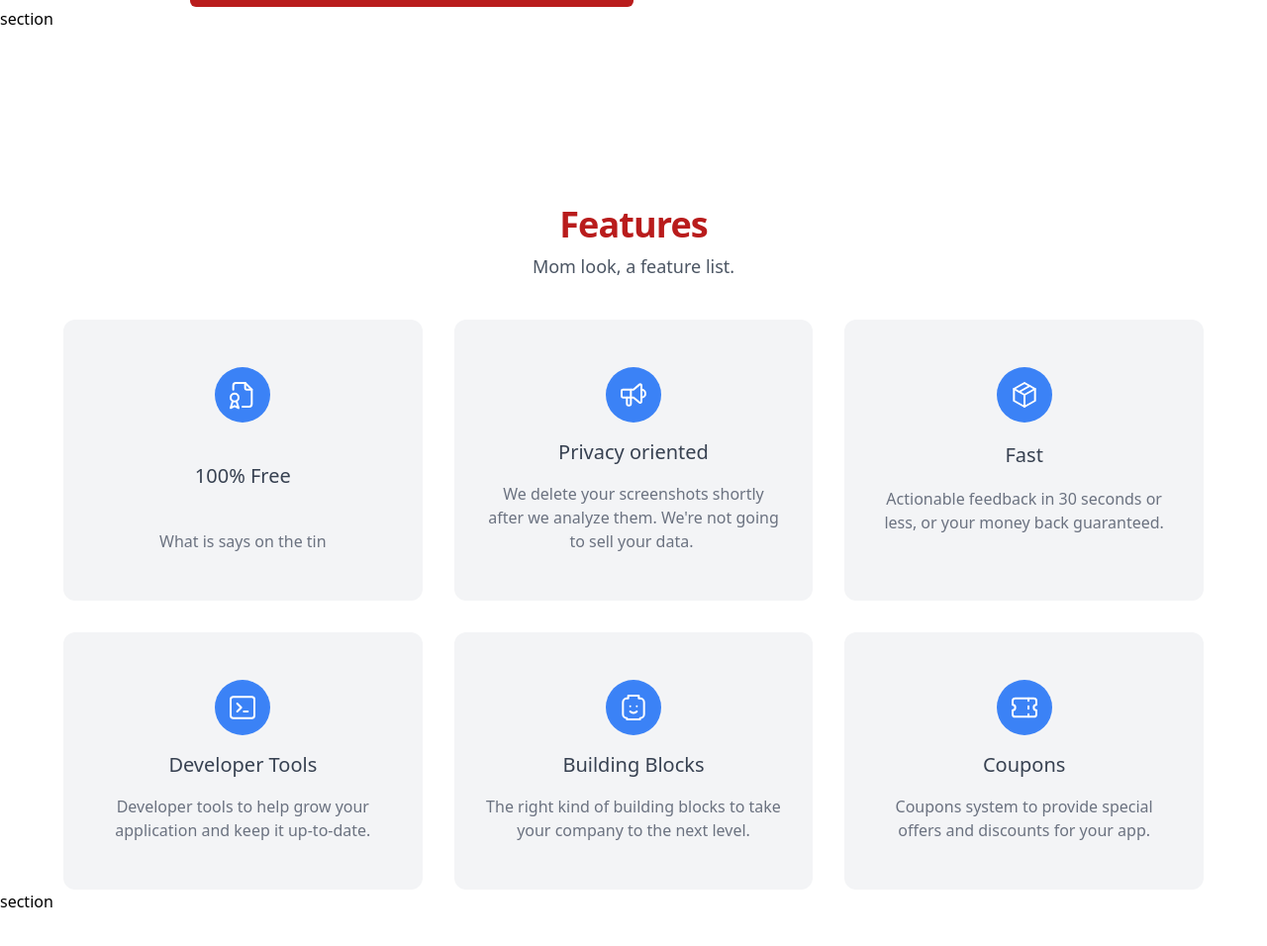
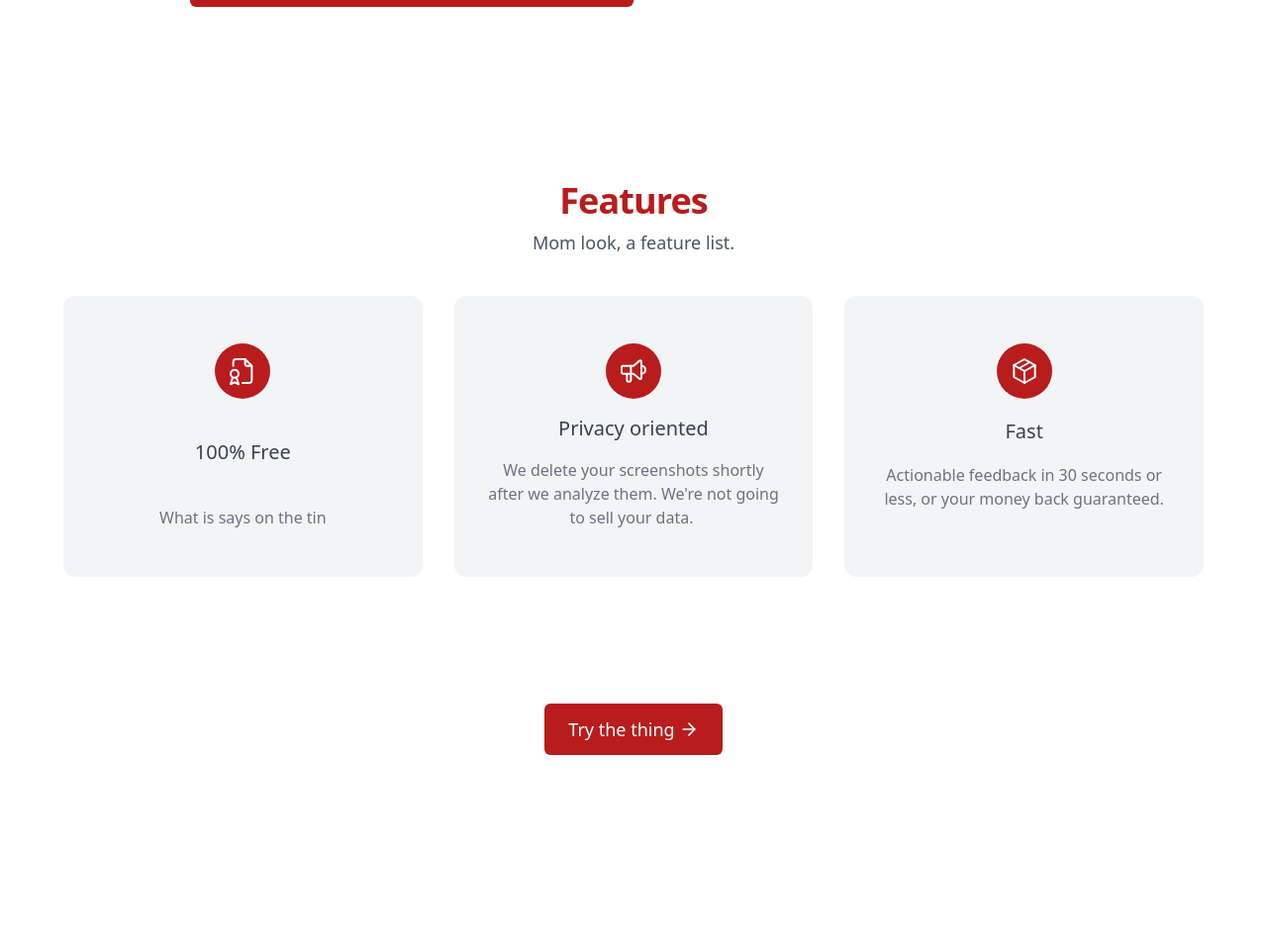
Before and after one commit to dmirakyan/coach_lp, a plain HTML site: page index.html in a window 1280 px wide. Shown: the part 754-1710 px from the top of the page at 99% size. After the commit the page ends 1597 px from the top, so only its background shows below. Drawn offline with nearby package versions, Linux system fonts and the light colour scheme.

Commit message:
lots of cool changes

```diff
--- a/index.html
+++ b/index.html
@@ -13,11 +13,11 @@
     <section class="px-2 pt-32 bg-white md:px-0">
     <div class="container items-center max-w-6xl px-5 mx-auto space-y-6 text-center">
         <h1 class="text-4xl font-extrabold tracking-tight text-left text-gray-900 sm:text-5xl md:text-6xl md:text-center">
-            <span class="block mt-1 lg:inline lg:mt-0 text-red-700" data-primary="purple-500">Tired of getting ghosted?</span>
+            <span class="block mt-1 lg:inline lg:mt-0 text-red-700 hover:text-red-500" >Tired of getting ghosted?</span>
         </h1>
         <p class="w-full mx-auto text-base text-left text-gray-500 md:max-w-md sm:text-lg lg:text-2xl md:max-w-3xl md:text-center"><span style="font-size: 16px; text-align: start;" class="">Our AI analyzes your conversations and gives personalized pointers for how to improve. We'll even write responses for you.</span></p>
         <div class="relative flex flex-col justify-center md:flex-row md:space-x-4">
-            <a href="#_" class="flex items-center w-full px-6 py-3 mb-3 text-lg text-white rounded-md md:mb-0 hover:bg-purple-700 md:w-auto bg-red-700" data-primary="purple-500" data-rounded="rounded-md">
+            <a href="#_" class="flex items-center w-full px-6 py-3 mb-3 text-lg text-white rounded-md md:mb-0 md:w-auto bg-red-700 hover:bg-red-900" data-primary="purple-500" data-rounded="rounded-md">
                 Try It Out
                 <svg xmlns="http://www.w3.org/2000/svg" class="w-5 h-5 ml-1" viewBox="0 0 24 24" fill="none" stroke="currentColor" stroke-width="2" stroke-linecap="round" stroke-linejoin="round">
                     <line x1="5" y1="12" x2="19" y2="12"></line>
@@ -26,14 +26,15 @@
             </a>
         </div>
     </div>
-</section><section class="w-full bg-white pt-7 pb-7 md:pt-20 md:pb-24 tails-relative">
+</section>
+<section class="w-full bg-white pt-7 pb-7 md:pt-20 md:pb-24 tails-relative">
 
     <div class="box-border flex flex-col items-center content-center px-8 mx-auto mt-2 leading-6 text-black border-0 border-gray-300 border-solid md:mt-20 xl:mt-0 md:flex-row max-w-7xl lg:px-16">
 
         <!-- Content -->
         <div class="box-border w-full text-black border-solid md:w-1/2 md:pl-6 xl:pl-32">
             <h2 class="m-0 text-xl font-semibold leading-tight border-0 border-gray-300 lg:text-3xl md:text-2xl">
-                Automated Tasks
+                How it works
             </h2>
             <p class="pt-4 pb-8 m-0 leading-7 text-gray-700 border-0 border-gray-300 sm:pr-10 lg:text-lg">
                 Save time and money with our revolutionary services. We are the leaders in the industry.
@@ -43,7 +44,7 @@
                     <span class="inline-flex items-center justify-center w-6 h-6 mr-2 text-white rounded-full bg-red-700" data-primary="yellow-400"><span class="text-sm font-bold">✓</span></span> Automated task management workflow
                 </li>
                 <li class="box-border relative py-1 pl-0 text-left text-gray-500 border-solid">
-                    <span class="inline-flex items-center justify-center w-6 h-6 mr-2 text-white bg-yellow-300 rounded-full bg-red-700" data-primary="yellow-400"><span class="text-sm font-bold">✓</span></span> Detailed analytics for your data
+                    <span class="inline-flex items-center justify-center w-6 h-6 mr-2 text-white rounded-full bg-red-700"><span class="text-sm font-bold">✓</span></span> Detailed analytics for your data
                 </li>
                 <li class="box-border relative py-1 pl-0 text-left text-gray-500 border-solid">
                     <span class="inline-flex items-center justify-center w-6 h-6 mr-2 text-white rounded-full bg-red-700" data-primary="yellow-400"><span class="text-sm font-bold">✓</span></span> Some awesome integrations
@@ -60,18 +61,18 @@
         <!-- End  Content -->
 
         <!-- Image -->
-        <div class="box-border relative w-full max-w-md px-4 mt-10 mb-4 text-center bg-no-repeat bg-contain border-solid md:mt-0 md:max-w-none lg:mb-0 md:w-1/2">
-            <img src="https://cdn.devdojo.com/images/december2020/settings.png" class="pl-4 sm:pr-10 xl:pl-10 lg:pr-32">
+        <div class="relative w-full max-w-md px-4 mt-10 mb-4 text-center bg-no-repeat md:mt-0 md:max-w-none lg:mb-0 md:w-1/2 ">
+            <img src="./grid_0.png" class="overflow-hidden mx-auto rounded-lg pl-4 sm:pr-10 xl:pl-10 lg:pr-32 overflow-hidden rounded-xl">
         </div>
     </div>
-<div class="tails-hover-element">section</div></section><section class="py-20 bg-white">
+<div class="tails-hover-element"></div></section><section class="py-20 bg-white">
     <div class="container max-w-6xl mx-auto">
         <h2 class="text-4xl font-bold tracking-tight text-center text-red-700">Features</h2>
         <p class="mt-2 text-lg text-center text-gray-600">Mom look, a feature list.</p>
         <div class="grid grid-cols-4 gap-8 mt-10 sm:grid-cols-8 lg:grid-cols-12 sm:px-8 xl:px-0">
 
             <div class="relative flex flex-col items-center justify-between col-span-4 px-8 py-12 space-y-4 overflow-hidden bg-gray-100 sm:rounded-xl" data-rounded="rounded-xl" data-rounded-max="rounded-full">
-                <div class="p-3 text-white bg-blue-500 rounded-full" data-primary="blue-500" data-rounded="rounded-full">
+                <div class="p-3 text-white bg-red-700 rounded-full" data-rounded="rounded-full">
                     <svg xmlns="http://www.w3.org/2000/svg" class="w-8 h-8" viewBox="0 0 24 24" stroke-width="1.5" stroke="currentColor" fill="none" stroke-linecap="round" stroke-linejoin="round"><path stroke="none" d="M0 0h24v24H0z" fill="none"></path><path d="M14 3v4a1 1 0 0 0 1 1h4"></path><path d="M5 8v-3a2 2 0 0 1 2 -2h7l5 5v11a2 2 0 0 1 -2 2h-5"></path><circle cx="6" cy="14" r="3"></circle><path d="M4.5 17l-1.5 5l3 -1.5l3 1.5l-1.5 -5"></path></svg>
                 </div>
                 <h4 class="text-xl font-medium text-gray-700">100% Free</h4>
@@ -79,7 +80,7 @@
             </div>
 
             <div class="flex flex-col items-center justify-between col-span-4 px-8 py-12 space-y-4 bg-gray-100 sm:rounded-xl" data-rounded="rounded-xl" data-rounded-max="rounded-full">
-                <div class="p-3 text-white bg-blue-500 rounded-full" data-primary="blue-500" data-rounded="rounded-full">
+                <div class="p-3 text-white bg-red-700 rounded-full" data-primary="blue-500" data-rounded="rounded-full">
                     <svg xmlns="http://www.w3.org/2000/svg" class="w-8 h-8 " viewBox="0 0 24 24" stroke-width="1.5" stroke="currentColor" fill="none" stroke-linecap="round" stroke-linejoin="round"><path stroke="none" d="M0 0h24v24H0z" fill="none"></path><path d="M18 8a3 3 0 0 1 0 6"></path><path d="M10 8v11a1 1 0 0 1 -1 1h-1a1 1 0 0 1 -1 -1v-5"></path><path d="M12 8h0l4.524 -3.77a0.9 .9 0 0 1 1.476 .692v12.156a0.9 .9 0 0 1 -1.476 .692l-4.524 -3.77h-8a1 1 0 0 1 -1 -1v-4a1 1 0 0 1 1 -1h8"></path></svg>
                 </div>
                 <h4 class="text-xl font-medium text-gray-700">Privacy oriented</h4>
@@ -87,41 +88,29 @@
             </div>
 
             <div class="flex flex-col items-center justify-between col-span-4 px-8 py-12 space-y-4 bg-gray-100 sm:rounded-xl" data-rounded="rounded-xl" data-rounded-max="rounded-full">
-                <div class="p-3 text-white bg-blue-500 rounded-full" data-primary="blue-500" data-rounded="rounded-full">
+                <div class="p-3 text-white bg-red-700 rounded-full" data-primary="blue-500" data-rounded="rounded-full">
                     <svg xmlns="http://www.w3.org/2000/svg" class="w-8 h-8 " viewBox="0 0 24 24" stroke-width="1.5" stroke="currentColor" fill="none" stroke-linecap="round" stroke-linejoin="round"><path stroke="none" d="M0 0h24v24H0z" fill="none"></path><polyline points="12 3 20 7.5 20 16.5 12 21 4 16.5 4 7.5 12 3"></polyline><line x1="12" y1="12" x2="20" y2="7.5"></line><line x1="12" y1="12" x2="12" y2="21"></line><line x1="12" y1="12" x2="4" y2="7.5"></line><line x1="16" y1="5.25" x2="8" y2="9.75"></line></svg>
                 </div>
                 <h4 class="text-xl font-medium text-gray-700">Fast</h4>
                 <p class="text-base text-center text-gray-500 tails-relative">Actionable feedback in 30 seconds or less, or your money back guaranteed.</p><p></p>
             </div>
 
-            <div class="flex flex-col items-center justify-between col-span-4 px-8 py-12 space-y-4 bg-gray-100 sm:rounded-xl" data-rounded="rounded-xl" data-rounded-max="rounded-full">
-                <div class="p-3 text-white bg-blue-500 rounded-full" data-primary="blue-500" data-rounded="rounded-full">
-                    <svg xmlns="http://www.w3.org/2000/svg" class="w-8 h-8 " viewBox="0 0 24 24" stroke-width="1.5" stroke="currentColor" fill="none" stroke-linecap="round" stroke-linejoin="round"><path stroke="none" d="M0 0h24v24H0z" fill="none"></path><path d="M8 9l3 3l-3 3"></path><line x1="13" y1="15" x2="16" y2="15"></line><rect x="3" y="4" width="18" height="16" rx="2"></rect></svg>
-                </div>
-                <h4 class="text-xl font-medium text-gray-700">Developer Tools</h4>
-                <p class="text-base text-center text-gray-500">Developer tools to help grow your application and keep it up-to-date.</p>
-            </div>
-
-            <div class="flex flex-col items-center justify-between col-span-4 px-8 py-12 space-y-4 bg-gray-100 sm:rounded-xl" data-rounded="rounded-xl" data-rounded-max="rounded-full">
-                <div class="p-3 text-white bg-blue-500 rounded-full" data-primary="blue-500" data-rounded="rounded-full">
-                    <svg xmlns="http://www.w3.org/2000/svg" class="w-8 h-8 " viewBox="0 0 24 24" stroke-width="1.5" stroke="currentColor" fill="none" stroke-linecap="round" stroke-linejoin="round"><path stroke="none" d="M0 0h24v24H0z" fill="none"></path><line x1="9.5" y1="11" x2="9.51" y2="11"></line><line x1="14.5" y1="11" x2="14.51" y2="11"></line><path d="M9.5 15a3.5 3.5 0 0 0 5 0"></path><path d="M7 5h1v-2h8v2h1a3 3 0 0 1 3 3v9a3 3 0 0 1 -3 3v1h-10v-1a3 3 0 0 1 -3 -3v-9a3 3 0 0 1 3 -3"></path></svg>
-                </div>
-                <h4 class="text-xl font-medium text-gray-700">Building Blocks</h4>
-                <p class="text-base text-center text-gray-500">The right kind of building blocks to take your company to the next level.</p>
-            </div>
-
-            <div class="flex flex-col items-center justify-between col-span-4 px-8 py-12 space-y-4 bg-gray-100 sm:rounded-xl" data-rounded="rounded-xl" data-rounded-max="rounded-full">
-                <div class="p-3 text-white bg-blue-500 rounded-full" data-primary="blue-500" data-rounded="rounded-full">
-                    <svg xmlns="http://www.w3.org/2000/svg" class="w-8 h-8 " viewBox="0 0 24 24" stroke-width="1.5" stroke="currentColor" fill="none" stroke-linecap="round" stroke-linejoin="round"><path stroke="none" d="M0 0h24v24H0z" fill="none"></path><line x1="15" y1="5" x2="15" y2="7"></line><line x1="15" y1="11" x2="15" y2="13"></line><line x1="15" y1="17" x2="15" y2="19"></line><path d="M5 5h14a2 2 0 0 1 2 2v3a2 2 0 0 0 0 4v3a2 2 0 0 1 -2 2h-14a2 2 0 0 1 -2 -2v-3a2 2 0 0 0 0 -4v-3a2 2 0 0 1 2 -2"></path></svg>
-                </div>
-                <h4 class="text-xl font-medium text-gray-700">Coupons</h4>
-                <p class="text-base text-center text-gray-500">Coupons system to provide special offers and discounts for your app.</p>
-            </div>
 
         </div>
+        <section class="px-2 pt-32 bg-white md:px-0">
+            <div class="relative flex flex-col justify-center md:flex-row md:space-x-4">
+                <a href="#_" class="flex items-center w-full px-6 py-3 mb-3 text-lg text-white rounded-md md:mb-0 md:w-auto bg-red-700 hover:bg-red-900" data-primary="purple-500" data-rounded="rounded-md">
+                    Try the thing
+                    <svg xmlns="http://www.w3.org/2000/svg" class="w-5 h-5 ml-1" viewBox="0 0 24 24" fill="none" stroke="currentColor" stroke-width="2" stroke-linecap="round" stroke-linejoin="round">
+                        <line x1="5" y1="12" x2="19" y2="12"></line>
+                        <polyline points="12 5 19 12 12 19"></polyline>
+                    </svg>
+                </a>
+            </div>
+        </section>
+
+
     </div>
-<div class="tails-hover-element">section</div></section>
-
     <script src="//unpkg.com/alpinejs" defer></script>
 </body>
 </html>
```
Also changed, not shown: 1 other file.
